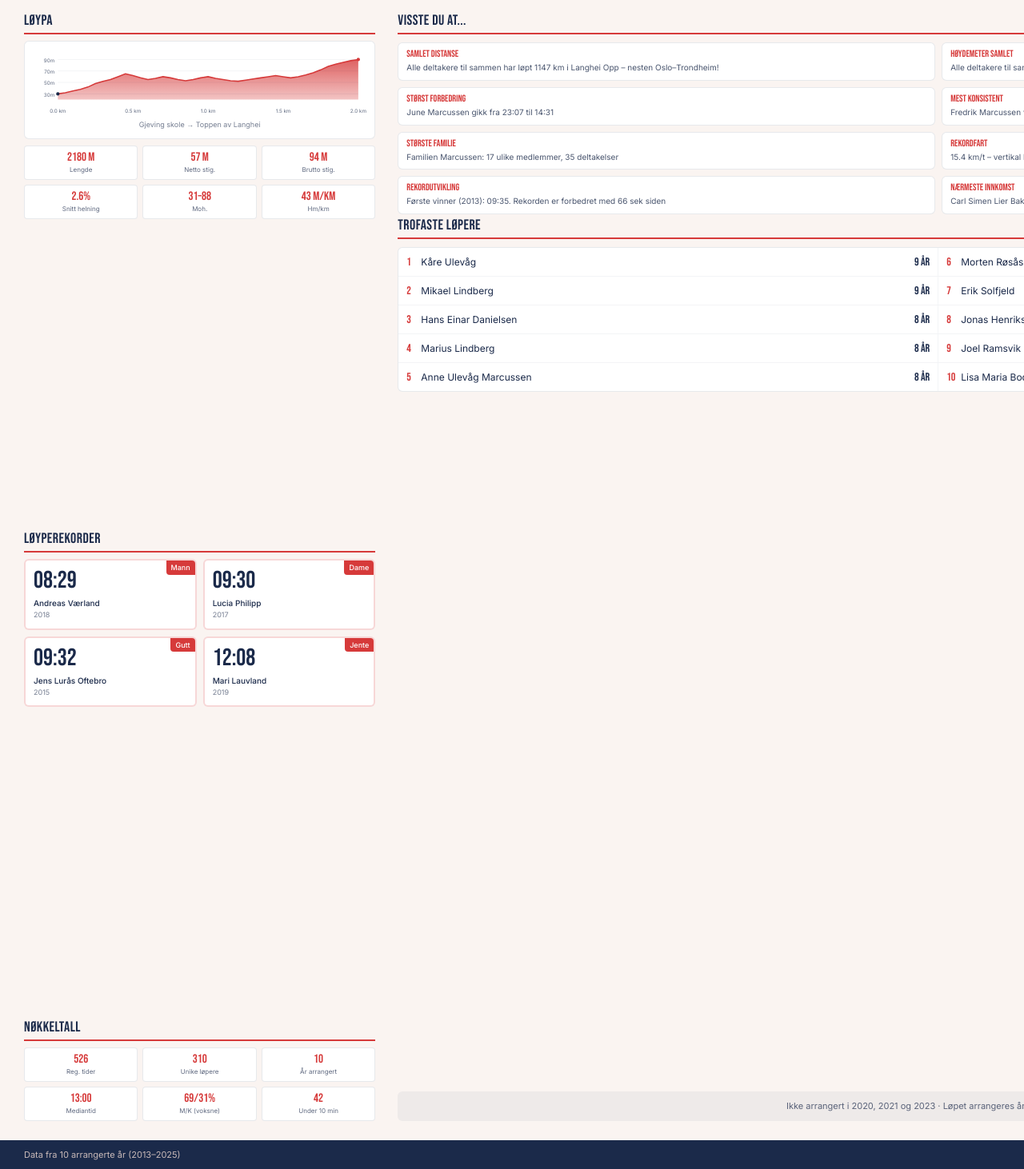
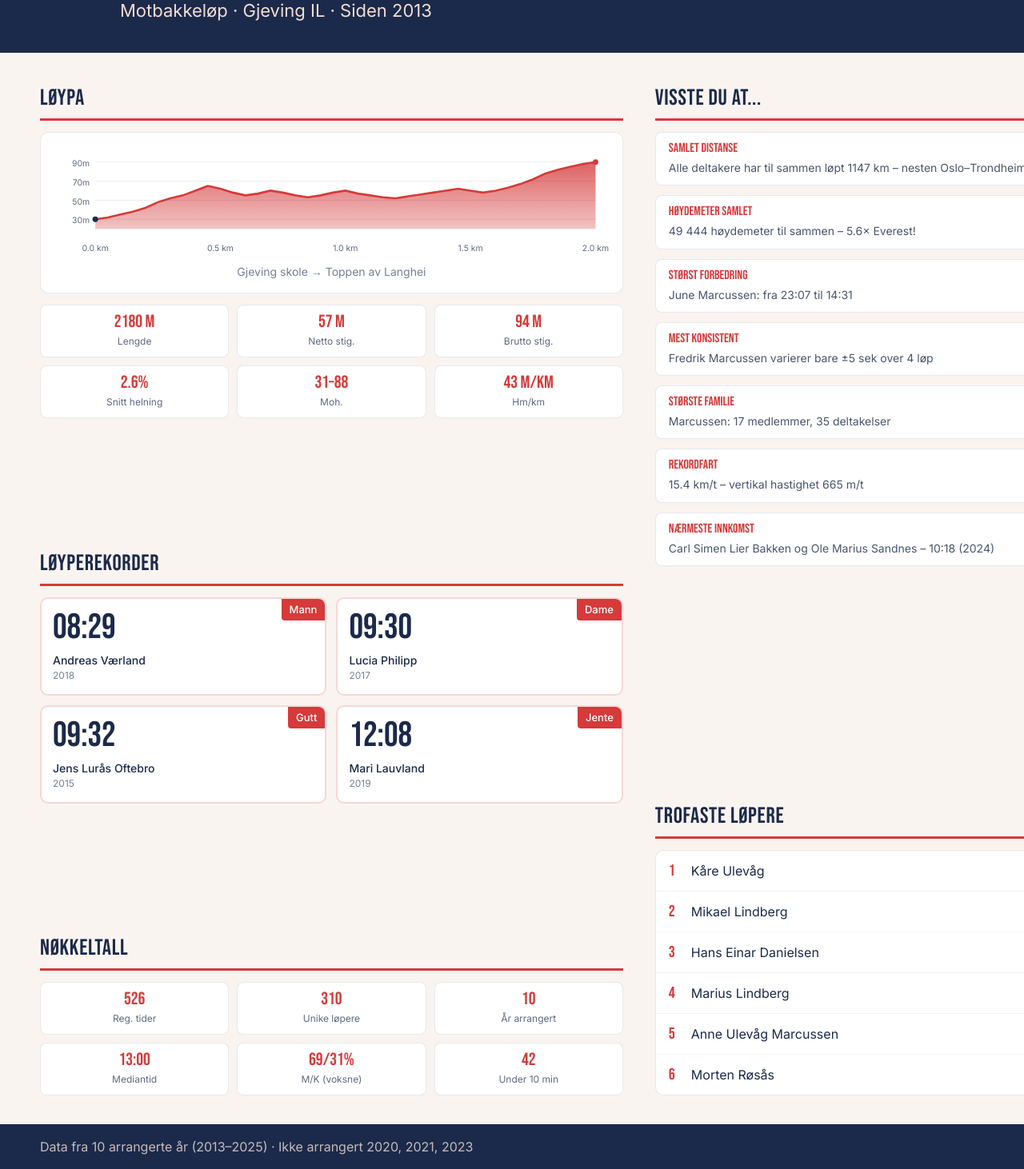
Before and after one commit to erlend3000/langhei-opp, a Next.js app: page /print in a window 1280 px wide. Shown: the part 125-1587 px from the top of the page at 80% size. Built offline with nearby package versions, Linux system fonts and the light colour scheme.

Commit message:
Skalert opp alle elementer 2-3x for å fylle A2-formatet
Co-authored-by: Cursor <cursoragent@cursor.com>

```diff
--- a/src/app/print/page.tsx
+++ b/src/app/print/page.tsx
@@ -10,40 +10,40 @@ export default function PrintPoster() {
   return (
     <div className="print-poster w-[594mm] h-[420mm] bg-cream-light relative flex flex-col font-body overflow-hidden">
       {/* Header */}
-      <header className="bg-navy text-white px-[30px] py-[20px] flex items-center justify-between shrink-0">
-        <div className="flex items-center gap-[20px]">
+      <header className="bg-navy text-white px-[50px] py-[36px] flex items-center justify-between shrink-0">
+        <div className="flex items-center gap-[30px]">
           <FlagLogo />
           <div>
-            <h1 className="font-display text-[48px] leading-none tracking-wide">
+            <h1 className="font-display text-[80px] leading-none tracking-wide">
               LANGHEI OPP
             </h1>
-            <p className="text-cream text-[14px] mt-[4px]">
+            <p className="text-cream text-[22px] mt-[6px]">
               Motbakkeløp &middot; Gjeving IL &middot; Siden 2013
             </p>
           </div>
         </div>
-        <div className="flex items-center gap-[24px]">
-          <div className="text-right text-[12px] text-cream/80">
+        <div className="flex items-center gap-[36px]">
+          <div className="text-right text-[18px] text-cream/80">
             <p>{COURSE.length} m &middot; {COURSE.grossElevationGain} m stigning &middot; {COURSE.averageGradient.toFixed(1)}% snitt</p>
           </div>
           <JubileumsBadge />
         </div>
       </header>
 
-      {/* Main content - three columns, narrow side columns */}
-      <div className="flex-1 grid grid-cols-[0.65fr_2fr_0.5fr] grid-rows-[1fr] gap-[28px] px-[30px] py-[24px]">
+      {/* Main content */}
+      <div className="flex-1 grid grid-cols-[1.2fr_1fr_1.2fr] grid-rows-[1fr] gap-[40px] px-[50px] py-[36px]">
         {/* LEFT: Course + Records + Key numbers */}
-        <div className="flex flex-col justify-between overflow-hidden">
+        <div className="flex flex-col justify-between">
           {/* Course profile */}
           <section>
             <SectionTitle>Løypa</SectionTitle>
-            <div className="bg-white rounded-[6px] p-[10px] mt-[8px] border border-navy/10">
+            <div className="bg-white rounded-[10px] p-[16px] mt-[14px] border border-navy/10">
               <CourseProfile className="w-full h-auto" />
-              <p className="text-[9px] text-navy/60 mt-[4px] text-center">
+              <p className="text-[14px] text-navy/60 mt-[8px] text-center">
                 Gjeving skole → Toppen av Langhei
               </p>
             </div>
-            <div className="grid grid-cols-3 gap-[6px] mt-[8px]">
+            <div className="grid grid-cols-3 gap-[10px] mt-[14px]">
               <MiniStat value={`${COURSE.length} m`} label="Lengde" />
               <MiniStat value={`${COURSE.netElevationGain} m`} label="Netto stig." />
               <MiniStat value={`${COURSE.grossElevationGain} m`} label="Brutto stig." />
@@ -56,7 +56,7 @@ export default function PrintPoster() {
           {/* Records */}
           <section>
             <SectionTitle>Løyperekorder</SectionTitle>
-            <div className="grid grid-cols-2 gap-[8px] mt-[8px]">
+            <div className="grid grid-cols-2 gap-[12px] mt-[14px]">
               {mainClasses.map((cls) => {
                 const record = stats.classRecords.find((cr) => cr.class === cls);
                 if (!record) return null;
@@ -76,7 +76,7 @@ export default function PrintPoster() {
           {/* Key numbers */}
           <section>
             <SectionTitle>Nøkkeltall</SectionTitle>
-            <div className="grid grid-cols-3 gap-[6px] mt-[8px]">
+            <div className="grid grid-cols-3 gap-[10px] mt-[14px]">
               <MiniStat value={stats.totalResults.toString()} label="Reg. tider" />
               <MiniStat value={stats.totalUniqueRunners.toString()} label="Unike løpere" />
               <MiniStat value={stats.yearsArranged.length.toString()} label="År arrangert" />
@@ -88,22 +88,22 @@ export default function PrintPoster() {
         </div>
 
         {/* CENTER: Curiosa + Trofaste */}
-        <div className="flex flex-col justify-between overflow-hidden">
+        <div className="flex flex-col justify-between">
           {/* Visste du at */}
           <section>
             <SectionTitle>Visste du at...</SectionTitle>
-            <div className="grid grid-cols-2 gap-[8px] mt-[10px]">
+            <div className="space-y-[12px] mt-[14px]">
               <FunFactCard
                 title="Samlet distanse"
-                text={`Alle deltakere til sammen har løpt ${stats.funFacts.totalKmRun} km i Langhei Opp – nesten Oslo–Trondheim!`}
+                text={`Alle deltakere har til sammen løpt ${stats.funFacts.totalKmRun} km – nesten Oslo–Trondheim!`}
               />
               <FunFactCard
                 title="Høydemeter samlet"
-                text={`Alle deltakere til sammen har klatret ${stats.funFacts.totalElevationGain.toLocaleString("nb-NO")} høydemeter – ${stats.funFacts.everestMultiple}× Everest!`}
+                text={`${stats.funFacts.totalElevationGain.toLocaleString("nb-NO")} høydemeter til sammen – ${stats.funFacts.everestMultiple}× Everest!`}
               />
               <FunFactCard
                 title="Størst forbedring"
-                text={`${stats.funFacts.biggestImprovement.name} gikk fra ${stats.funFacts.biggestImprovement.from} til ${stats.funFacts.biggestImprovement.to}`}
+                text={`${stats.funFacts.biggestImprovement.name}: fra ${stats.funFacts.biggestImprovement.from} til ${stats.funFacts.biggestImprovement.to}`}
               />
               <FunFactCard
                 title="Mest konsistent"
@@ -111,19 +111,15 @@ export default function PrintPoster() {
               />
               <FunFactCard
                 title="Største familie"
-                text={`Familien ${stats.funFacts.biggestFamily.lastName}: ${stats.funFacts.biggestFamily.members} ulike medlemmer, ${stats.funFacts.biggestFamily.participations} deltakelser`}
+                text={`${stats.funFacts.biggestFamily.lastName}: ${stats.funFacts.biggestFamily.members} medlemmer, ${stats.funFacts.biggestFamily.participations} deltakelser`}
               />
               <FunFactCard
                 title="Rekordfart"
                 text={`${stats.funFacts.recordSpeedKmh} km/t – vertikal hastighet ${stats.courseStats.recordVerticalSpeed} m/t`}
               />
               <FunFactCard
-                title="Rekordutvikling"
-                text={`Første vinner (2013): ${stats.funFacts.firstEditionWinnerTime}. Rekorden er forbedret med ${stats.funFacts.recordImprovedBy} sek siden`}
-              />
-              <FunFactCard
                 title="Nærmeste innkomst"
-                text={`${stats.funFacts.closestFinish.names[0]} og ${stats.funFacts.closestFinish.names[1]} – begge på ${stats.funFacts.closestFinish.time} (${stats.funFacts.closestFinish.year})`}
+                text={`${stats.funFacts.closestFinish.names[0]} og ${stats.funFacts.closestFinish.names[1]} – ${stats.funFacts.closestFinish.time} (${stats.funFacts.closestFinish.year})`}
               />
             </div>
           </section>
@@ -131,45 +127,27 @@ export default function PrintPoster() {
           {/* Trofaste løpere */}
           <section>
             <SectionTitle>Trofaste løpere</SectionTitle>
-            <div className="bg-white rounded-[6px] border border-navy/10 mt-[10px] overflow-hidden">
-              <div className="grid grid-cols-2 divide-x divide-navy/5">
-                <div className="divide-y divide-navy/5">
-                  {stats.courseStats.allEditionsRunners.slice(0, 5).map((r, i) => (
-                    <div key={i} className="flex items-center px-[10px] py-[7px] text-[12px]">
-                      <span className="font-display text-[14px] text-red w-[18px]">{i + 1}</span>
-                      <span className="flex-1 truncate">{r.name}</span>
-                      <span className="font-display text-[14px] text-navy ml-[6px]">{r.editions} år</span>
-                    </div>
-                  ))}
-                </div>
-                <div className="divide-y divide-navy/5">
-                  {stats.courseStats.allEditionsRunners.slice(5, 10).map((r, i) => (
-                    <div key={i} className="flex items-center px-[10px] py-[7px] text-[12px]">
-                      <span className="font-display text-[14px] text-red w-[18px]">{i + 6}</span>
-                      <span className="flex-1 truncate">{r.name}</span>
-                      <span className="font-display text-[14px] text-navy ml-[6px]">{r.editions} år</span>
-                    </div>
-                  ))}
-                </div>
+            <div className="bg-white rounded-[10px] border border-navy/10 mt-[14px] overflow-hidden">
+              <div className="divide-y divide-navy/5">
+                {stats.courseStats.allEditionsRunners.slice(0, 6).map((r, i) => (
+                  <div key={i} className="flex items-center px-[16px] py-[10px] text-[16px]">
+                    <span className="font-display text-[20px] text-red w-[28px]">{i + 1}</span>
+                    <span className="flex-1">{r.name}</span>
+                    <span className="font-display text-[20px] text-navy ml-[10px]">{r.editions} år</span>
+                  </div>
+                ))}
               </div>
             </div>
           </section>
-
-          {/* Extra note */}
-          <div className="mt-auto bg-navy/5 rounded-[6px] px-[12px] py-[10px]">
-            <p className="text-[11px] text-navy/70 text-center">
-              Ikke arrangert i 2020, 2021 og 2023 &middot; Løpet arrangeres årlig av Gjeving IL
-            </p>
-          </div>
         </div>
 
         {/* RIGHT: Top 5 per class */}
-        <div className="flex flex-col justify-between overflow-hidden">
+        <div className="flex flex-col justify-between">
           <SectionTitle>Topp 5 per klasse</SectionTitle>
           {mainClasses.map((cls) => (
-            <div key={cls} className="bg-white rounded-[6px] border border-navy/10 overflow-hidden">
-              <div className="bg-red px-[10px] py-[5px]">
-                <h4 className="font-display text-[14px] text-white tracking-wide">
+            <div key={cls} className="bg-white rounded-[10px] border border-navy/10 overflow-hidden">
+              <div className="bg-red px-[14px] py-[8px]">
+                <h4 className="font-display text-[20px] text-white tracking-wide">
                   {cls}
                 </h4>
               </div>
@@ -177,16 +155,16 @@ export default function PrintPoster() {
                 {(stats.topTenByClass[cls] || []).slice(0, 5).map((r, i) => (
                   <div
                     key={i}
-                    className="flex items-center px-[10px] py-[4px] text-[10px]"
+                    className="flex items-center px-[14px] py-[7px] text-[14px]"
                   >
-                    <span className="font-display text-[12px] text-red w-[14px]">
+                    <span className="font-display text-[17px] text-red w-[22px]">
                       {i + 1}
                     </span>
-                    <span className="font-display text-[12px] w-[40px]">
+                    <span className="font-display text-[17px] w-[56px]">
                       {r.time}
                     </span>
                     <span className="flex-1 truncate">{getFullName(r)}</span>
-                    <span className="text-navy/60 ml-[4px]">{r.year}</span>
+                    <span className="text-navy/60 ml-[6px]">{r.year}</span>
                   </div>
                 ))}
               </div>
@@ -196,11 +174,12 @@ export default function PrintPoster() {
       </div>
 
       {/* Footer */}
-      <footer className="bg-navy text-white px-[30px] py-[10px] flex items-center justify-between shrink-0">
-        <p className="text-[11px] text-cream/80">
+      <footer className="bg-navy text-white px-[50px] py-[16px] flex items-center justify-between shrink-0">
+        <p className="text-[16px] text-cream/80">
           Data fra {stats.yearsArranged.length} arrangerte år ({stats.yearsArranged[0]}–{stats.yearsArranged[stats.yearsArranged.length - 1]})
+          &middot; Ikke arrangert 2020, 2021, 2023
         </p>
-        <p className="text-[11px] text-cream/60">
+        <p className="text-[16px] text-cream/60">
           Søk i alle resultater: langhei-opp.vercel.app
         </p>
       </footer>
@@ -210,7 +189,7 @@ export default function PrintPoster() {
 
 function SectionTitle({ children }: { children: React.ReactNode }) {
   return (
-    <h3 className="font-display text-[18px] text-navy tracking-wide border-b-2 border-red pb-[2px]">
+    <h3 className="font-display text-[28px] text-navy tracking-wide border-b-[3px] border-red pb-[4px]">
       {children}
     </h3>
   );
@@ -218,9 +197,9 @@ function SectionTitle({ children }: { children: React.ReactNode }) {
 
 function MiniStat({ value, label }: { value: string; label: string }) {
   return (
-    <div className="bg-white rounded-[4px] p-[6px] border border-navy/10 text-center">
-      <div className="font-display text-[15px] text-red leading-none">{value}</div>
-      <div className="text-[8px] text-navy/70 mt-[2px]">{label}</div>
+    <div className="bg-white rounded-[8px] p-[10px] border border-navy/10 text-center">
+      <div className="font-display text-[22px] text-red leading-none">{value}</div>
+      <div className="text-[12px] text-navy/70 mt-[4px]">{label}</div>
     </div>
   );
 }
@@ -237,31 +216,31 @@ function RecordCard({
   year: number;
 }) {
   return (
-    <div className="bg-white rounded-[6px] p-[10px] border-2 border-red/20 relative overflow-hidden">
-      <div className="absolute top-0 right-0 bg-red text-white text-[9px] px-[6px] py-[2px] rounded-bl font-medium">
+    <div className="bg-white rounded-[10px] p-[14px] border-2 border-red/20 relative overflow-hidden">
+      <div className="absolute top-0 right-0 bg-red text-white text-[13px] px-[10px] py-[4px] rounded-bl font-medium">
         {classLabel}
       </div>
-      <div className="font-display text-[30px] text-navy leading-none">
+      <div className="font-display text-[44px] text-navy leading-none">
         {time}
       </div>
-      <div className="text-[10px] mt-[6px] font-medium truncate">{name}</div>
-      <div className="text-[9px] text-navy/60">{year}</div>
+      <div className="text-[14px] mt-[8px] font-medium truncate">{name}</div>
+      <div className="text-[12px] text-navy/60">{year}</div>
     </div>
   );
 }
 
 function FunFactCard({ title, text }: { title: string; text: string }) {
   return (
-    <div className="bg-white rounded-[6px] px-[10px] py-[8px] border border-navy/10">
-      <p className="font-display text-[12px] text-red leading-none">{title}</p>
-      <p className="text-[10px] text-navy/80 leading-snug mt-[4px]">{text}</p>
+    <div className="bg-white rounded-[8px] px-[16px] py-[12px] border border-navy/10">
+      <p className="font-display text-[16px] text-red leading-none">{title}</p>
+      <p className="text-[14px] text-navy/80 leading-snug mt-[6px]">{text}</p>
     </div>
   );
 }
 
 function FlagLogo() {
   return (
-    <svg width="48" height="40" viewBox="0 0 60 50" className="shrink-0">
+    <svg width="70" height="58" viewBox="0 0 60 50" className="shrink-0">
       <line x1="8" y1="2" x2="8" y2="48" stroke="white" strokeWidth="2" />
       <rect x="10" y="4" width="45" height="28" fill="#d63a3a" rx="1" />
       <rect x="10" y="10" width="45" height="16" fill="#1b2a4a" />
@@ -272,10 +251,10 @@ function FlagLogo() {
 
 function JubileumsBadge() {
   return (
-    <div className="w-[52px] h-[52px] rounded-full border-2 border-white flex flex-col items-center justify-center text-center shrink-0">
-      <span className="text-[6px] text-cream/80 leading-none">GJEVING IL</span>
-      <span className="font-display text-[20px] leading-none">100</span>
-      <span className="text-[6px] text-cream/80 leading-none">ÅR 1926–2026</span>
+    <div className="w-[76px] h-[76px] rounded-full border-[3px] border-white flex flex-col items-center justify-center text-center shrink-0">
+      <span className="text-[9px] text-cream/80 leading-none">GJEVING IL</span>
+      <span className="font-display text-[30px] leading-none">100</span>
+      <span className="text-[9px] text-cream/80 leading-none">ÅR 1926–2026</span>
     </div>
   );
 }
```
